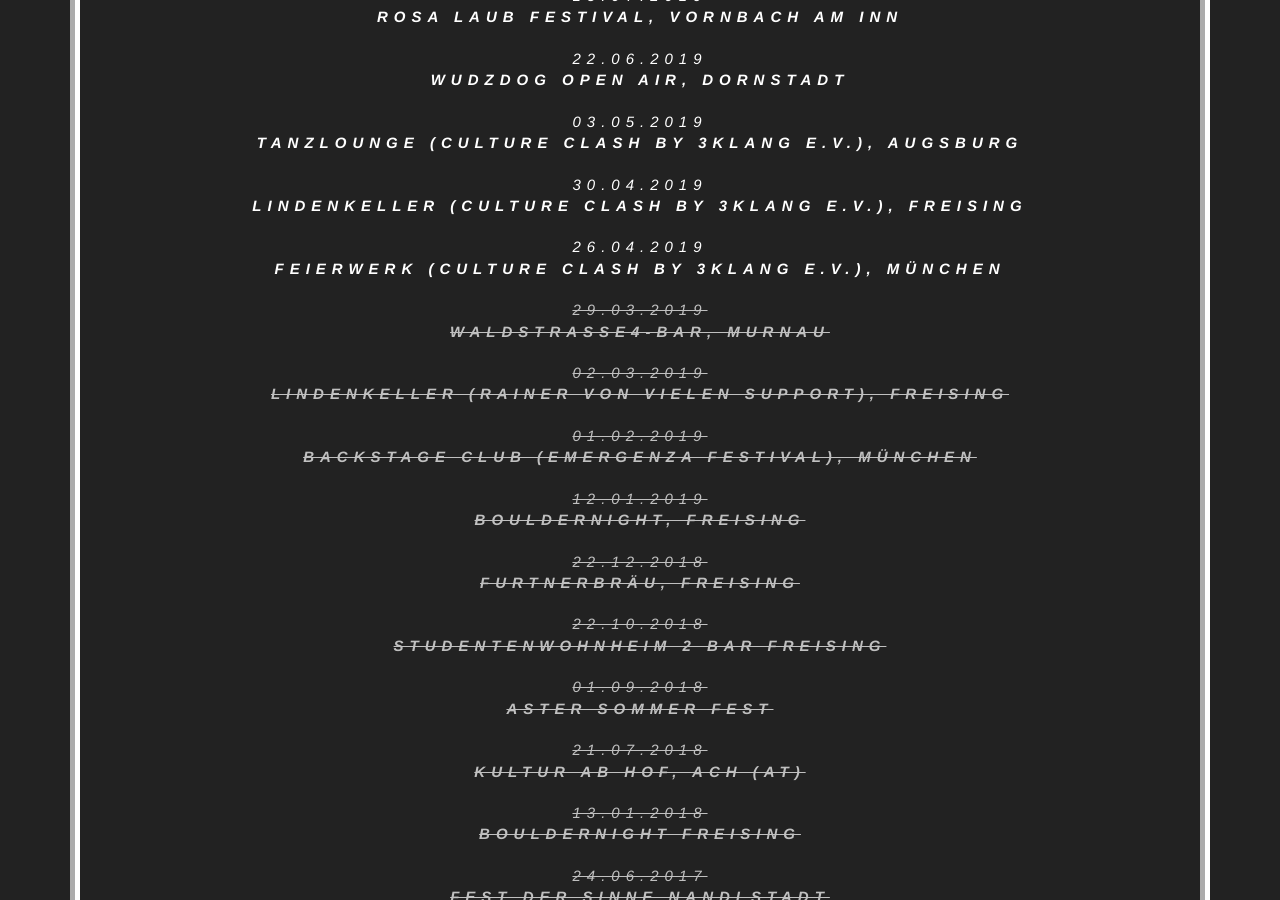
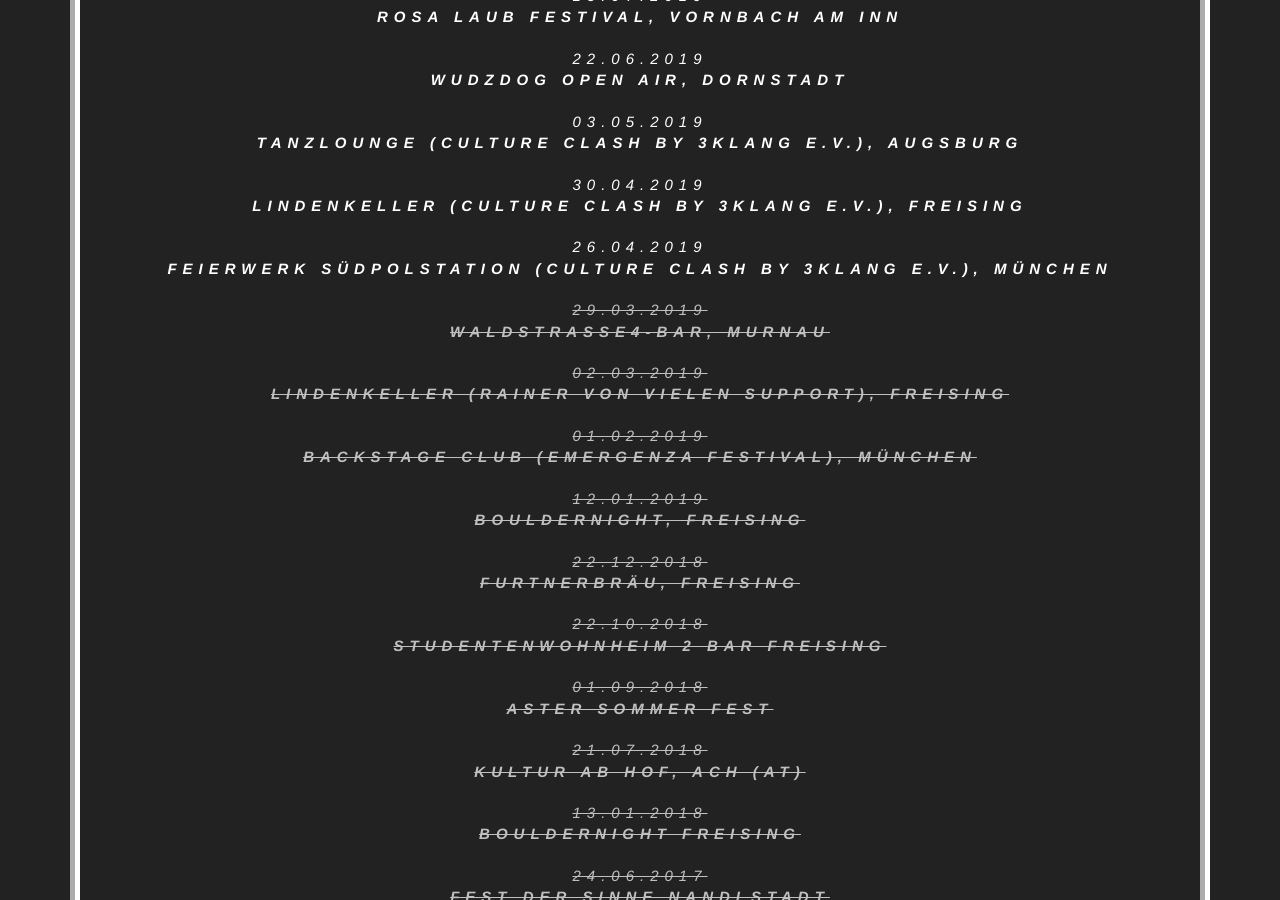
Before and after one commit to jabbadafunk/jabbadafunk.github.io, a Jekyll site: the page built from index.html, in a window 1280 px wide and 900 px high, scrolled down 1139 px. Built offline with Jekyll 4.4.1, drawn with Linux system fonts in a browser that asks for light colours.

Commit message:
Update from Forestry.io jabbadafunk@gmail.com updated _data/gigs.yml

```diff
--- a/_data/gigs.yml
+++ b/_data/gigs.yml
@@ -11,7 +11,7 @@
 - location: Lindenkeller (Culture Clash by 3Klang e.V.), Freising
   date: 2019-04-30 00:00:00 +0000
   completed: false
-- location: Feierwerk (Culture Clash by 3Klang e.V.), München
+- location: Feierwerk Südpolstation (Culture Clash by 3Klang e.V.), München
   date: 2019-04-26 00:00:00 +0000
   completed: false
 - location: Waldstraße4-Bar, Murnau
```
